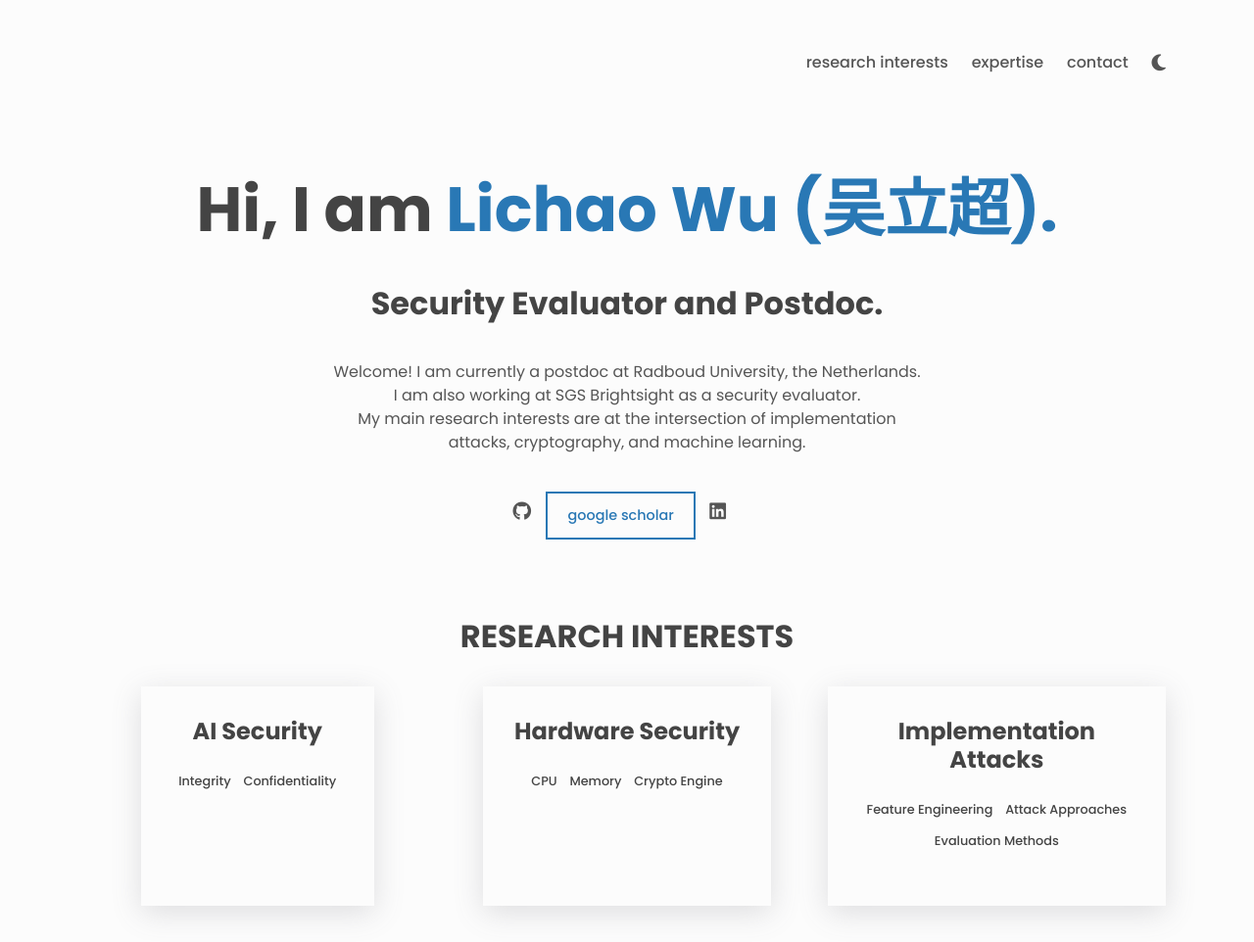
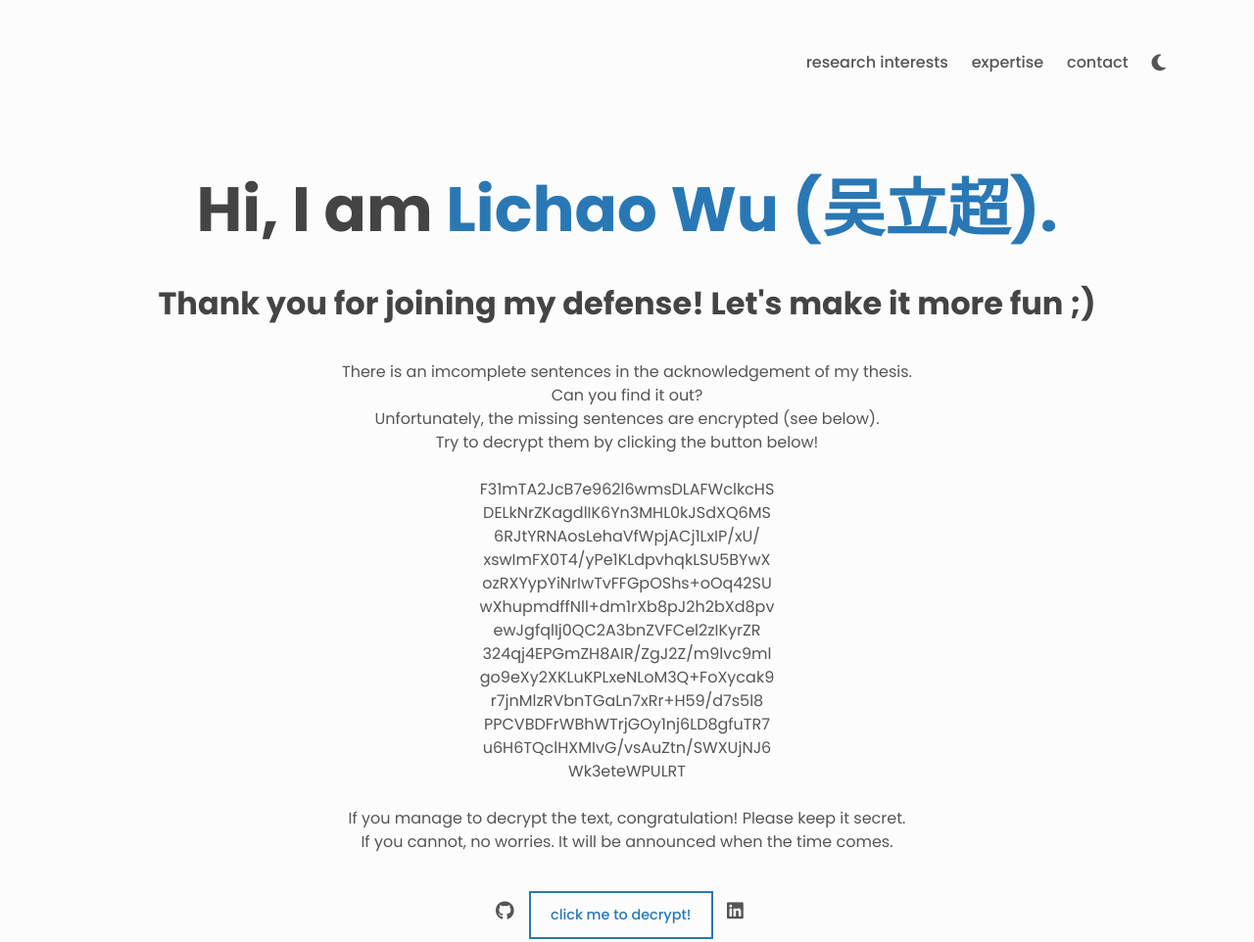
Before and after one commit to lichao-wu9/lichao-wu9.github.io, a plain HTML site: page index.html in a window 1280 px wide. Shown: the top 962 px of the page at 98% size. Drawn offline with Linux system fonts and the light colour scheme.

Commit message:
Update index.html

```diff
--- a/index.html
+++ b/index.html
@@ -56,11 +56,29 @@
       <!-- About -->
       <div class="about center">
         <h1>Hi, I am <span class="about__name">Lichao Wu (吴立超).</span></h1>
-        <h2 class="about__role">Security Evaluator and Postdoc.</h2>
+        <h2 class="about__role">Thank you for joining my defense! Let's make it more fun ;)</h2>
         <p class="about__desc" style="text-align:center">
-          Welcome! I am currently a postdoc at Radboud University, the Netherlands. <br>
-          I am also working at SGS Brightsight as a security evaluator. <br>
-          My main research interests are at the intersection of implementation attacks, cryptography, and machine learning.
+          There is an imcomplete sentences in the acknowledgement of my thesis. <br>
+          Can you find it out?<br>
+          Unfortunately, the missing sentences are encrypted (see below). <br>
+          Try to decrypt them by clicking the button below! <br>
+          <br>
+          F31mTA2JcB7e962l6wmsDLAFWclkcHS<br>
+          DELkNrZKagdlIK6Yn3MHL0kJSdXQ6MS<br>
+          6RJtYRNAosLehaVfWpjACj1LxIP/xU/<br>
+          xswImFX0T4/yPe1KLdpvhqkLSU5BYwX<br>
+          ozRXYypYiNrIwTvFFGpOShs+oOq42SU<br>
+          wXhupmdffNll+dm1rXb8pJ2h2bXd8pv<br>
+          ewJgfqlIj0QC2A3bnZVFCel2zIKyrZR<br>
+          324qj4EPGmZH8AIR/ZgJ2Z/m9lvc9ml<br>
+          go9eXy2XKLuKPLxeNLoM3Q+FoXycak9<br>
+          r7jnMlzRVbnTGaLn7xRr+H59/d7s5l8<br>
+          PPCVBDFrWBhWTrjGOy1nj6LD8gfuTR7<br>
+          u6H6TQclHXMIvG/vsAuZtn/SWXUjNJ6<br>
+          Wk3eteWPULRT<br>
+          <br>
+          If you manage to decrypt the text, congratulation! Please keep it secret. <br>
+          If you cannot, no worries. It will be announced when the time comes.
         </p>
 
         <div class="about__contact center">
@@ -77,8 +95,8 @@
             <i aria-hidden="true" class="fab fa-github"></i>
           </a>
 
-          <a href="https://scholar.google.com/citations?user=1cteIHQAAAAJ&hl=en">
-            <span class="btn btn--outline">Google Scholar</span>
+          <a href="https://www.gillmeister-software.com/online-tools/text/encrypt-decrypt-text.aspx">
+            <span class="btn btn--outline">Click Me to Decrypt!</span>
           </a>
 
           <a
```
